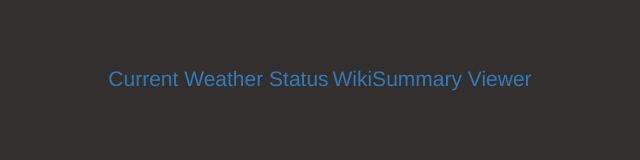
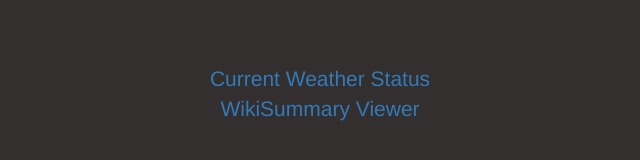
Before and after one commit to yDeepak1889/JSONP_Sample, a plain HTML site: page index.html in a window 1280 px wide. Shown: the whole page, without its empty margins (320-960 px from the left). Drawn offline with nearby package versions, Linux system fonts and the light colour scheme.

Commit message:
Update index.html

```diff
--- a/index.html
+++ b/index.html
@@ -44,7 +44,7 @@
     <center style="margin-top:5%;">
 
         <a href="http://yDeepak1889.github.io/weather_status" style="font-size:150%;" target="_blank">Current Weather Status</a>
-        <a href="http://yDeepak1889.github.io/WikiSummary-Viewer" style="font-size:150%;" target="_blank">WikiSummary Viewer</a>
+        <br><a href="http://yDeepak1889.github.io/WikiSummary-Viewer" style="font-size:150%;" target="_blank">WikiSummary Viewer</a>
     </center>
 </div>
 
```
